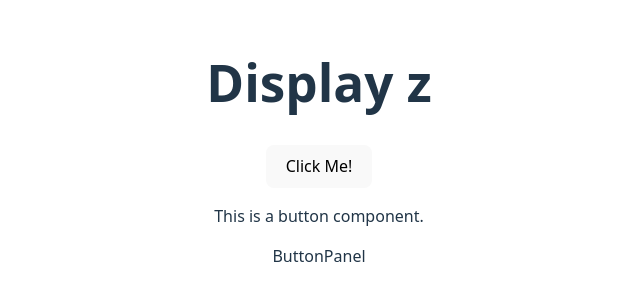
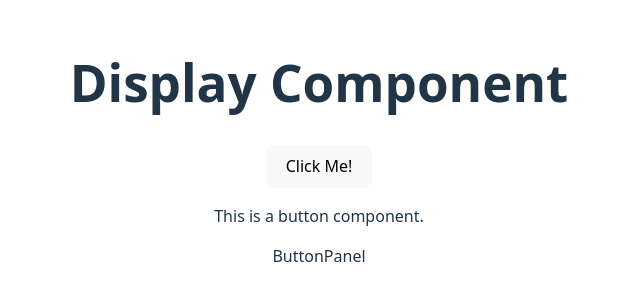
Before and after one commit to Lvly-00/React-Calculator, a React (Vite) app: page / in a window 1280 px wide. Shown: the part 248-548 px from the top of the page, without its empty margins (321-961 px from the left). Built offline with nearby package versions, Linux system fonts and the light colour scheme.

Commit message:
Update Display.jsx

```diff
--- a/src/components/Display.jsx
+++ b/src/components/Display.jsx
@@ -3,7 +3,7 @@ import React from "react";
 const Display = (props) => {
   return (
     <div>
-      <h1>Display z {props.value}</h1>
+      <h1>Display Component {props.value}</h1>
     </div>
   );
 }
```
